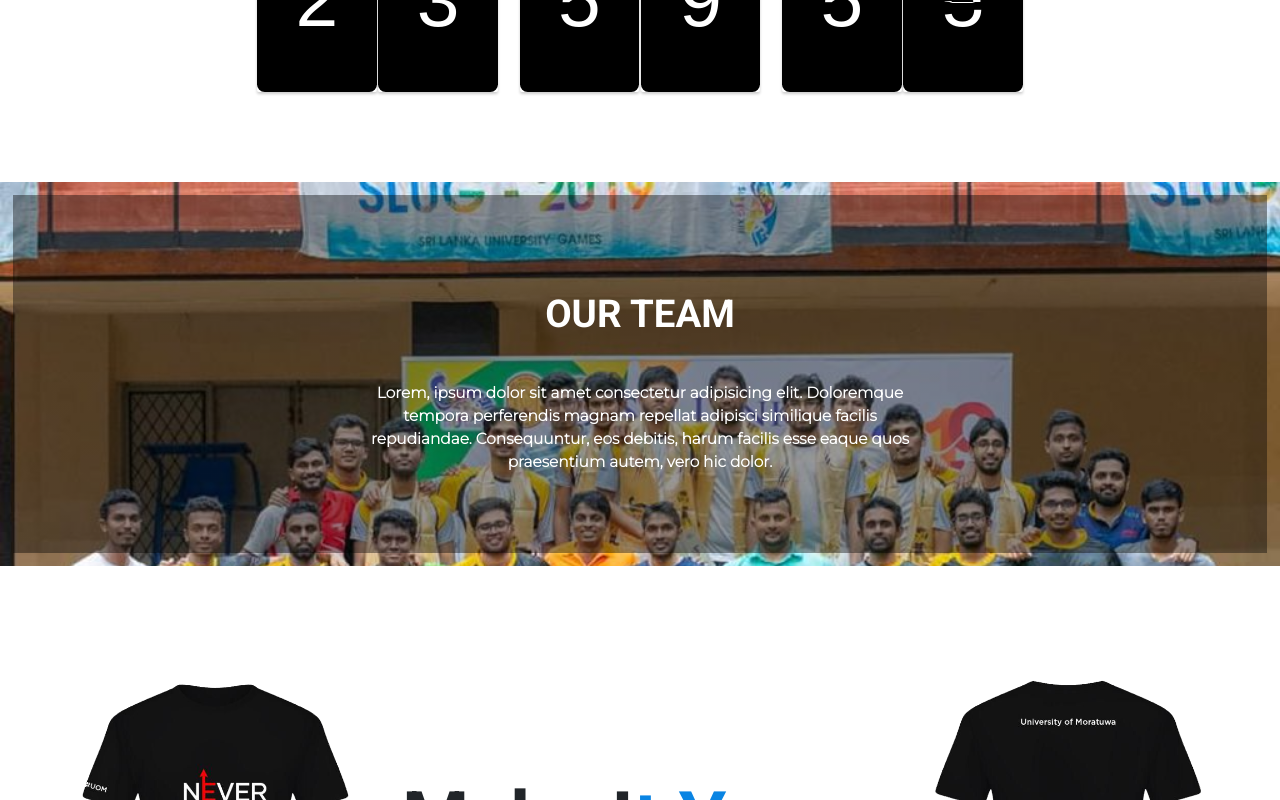
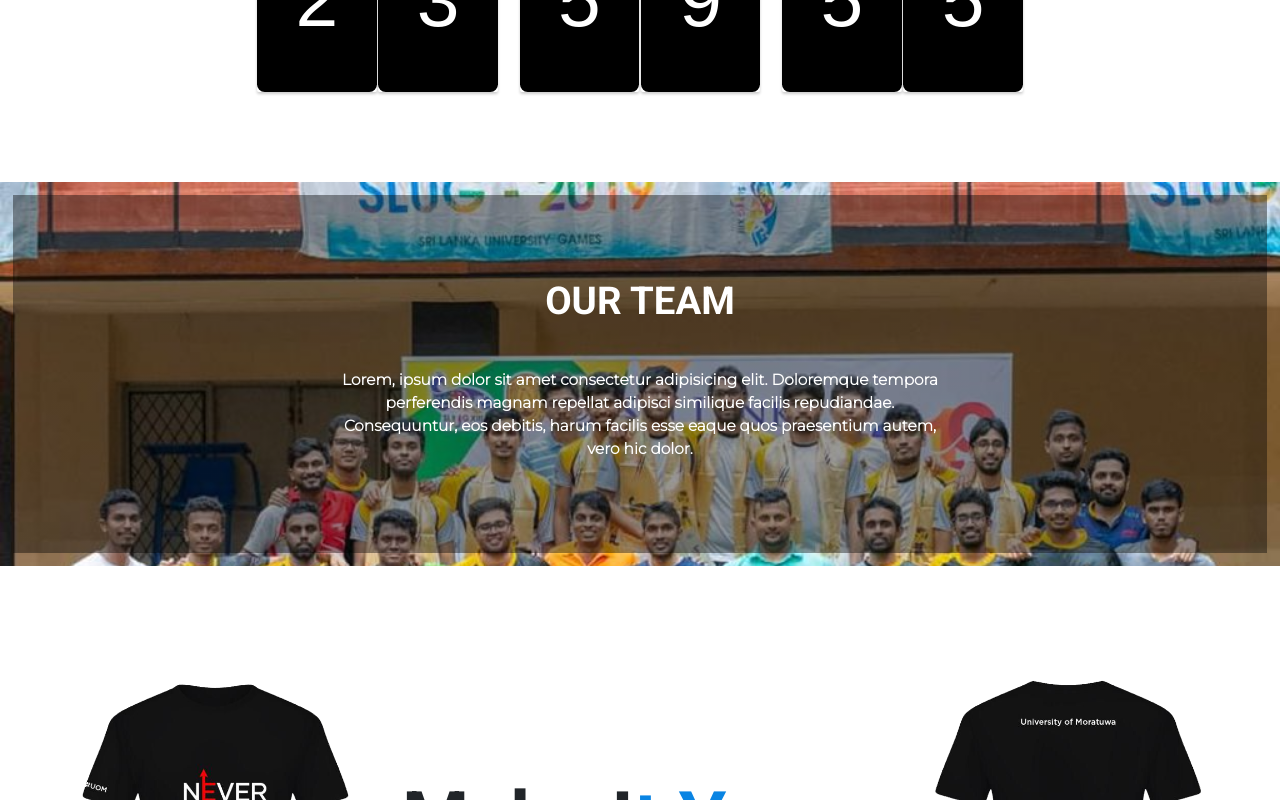
Before and after one commit to UMiSF/umisf-client, a React (Create React App) app: page / in a window 1280 px wide. Shown: the part 1117-1917 px from the top of the page. Built offline with nearby package versions, Linux system fonts and the light colour scheme; a web font is replaced by a local one.

Commit message:
fix typos

```diff
--- a/src/Views/ContactUsPage/contactus.module.css
+++ b/src/Views/ContactUsPage/contactus.module.css
@@ -1,6 +1,8 @@
 .contct-us-form{
-    padding:15vw;
-    padding-top: 4vw;
+    margin:8vw;
+    padding: 7vw;
+    padding-top: 5vw;
+    border: 0.5px rgb(224, 220, 220) solid;
 }
 
 .label{
--- a/src/Views/HomePage/MeetTeam/meetteam.module.css
+++ b/src/Views/HomePage/MeetTeam/meetteam.module.css
@@ -12,7 +12,7 @@
 .team-overlay{
     background:linear-gradient(to right,rgba(0,0,0,0.4),rgba(0, 0, 0, 0.4));
     height:28vw;
-    padding: 7vw;
+    padding: 6vw;
     text-align: center;
 }
 
@@ -41,7 +41,7 @@
 
 .team-description{
     color: white;
-    padding: 20vw;
+    padding: 19vw;
     padding-top: 3vw;
     font-size: 1.2vw;
     font-family: 'Montserrat';
```
